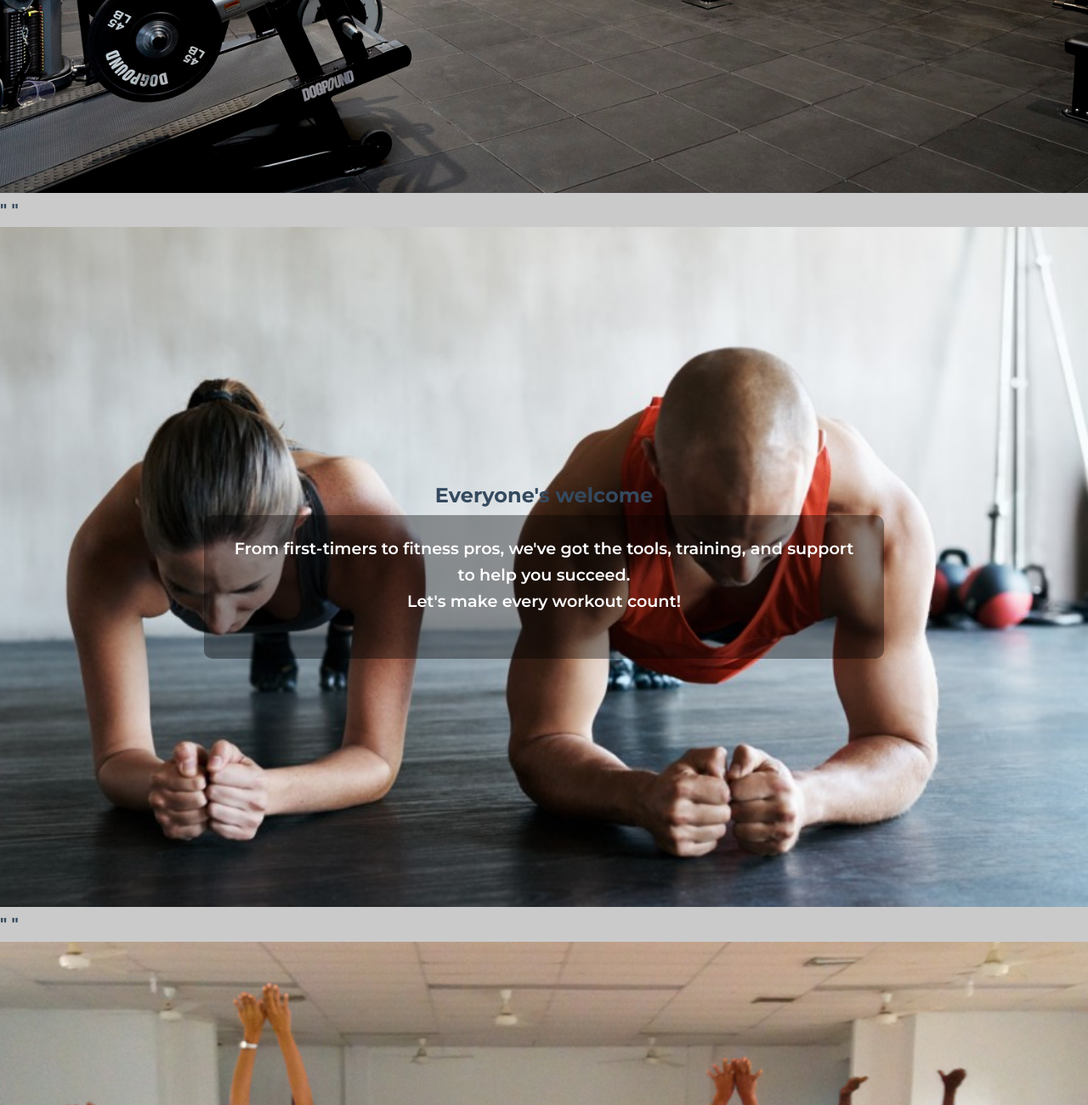
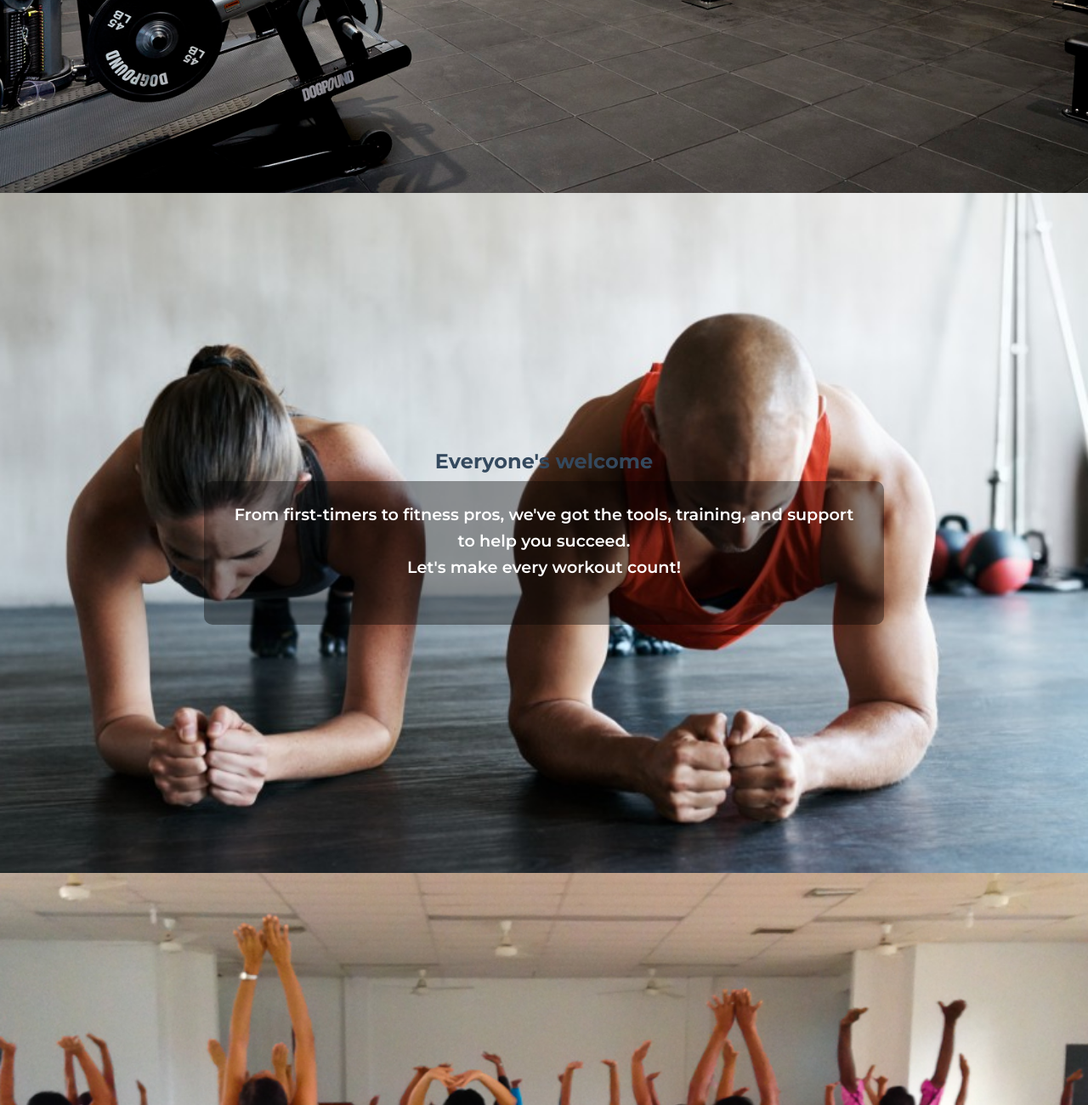
Before and after one commit to antiguamaximo/CST2309Final_Project, a plain HTML site: page index.html in a window 1280 px wide. Shown: the part 673-1973 px from the top of the page at 85% size. Drawn offline with Linux system fonts and the light colour scheme; a web font is replaced by a local one.

Commit message:
Update index.html

```diff
--- a/index.html
+++ b/index.html
@@ -51,7 +51,7 @@
             </section>
 
             <section class="bufferSection">
-                <h3>" "</h3>
+
             </section>
 
             <section class="parllaxContainer sSection">
@@ -63,7 +63,7 @@
             </section>
 
             <section class="bufferSection">
-                <h3>" "</h3>
+
             </section>
 
             <section class="parllaxContainer tSection">
```
